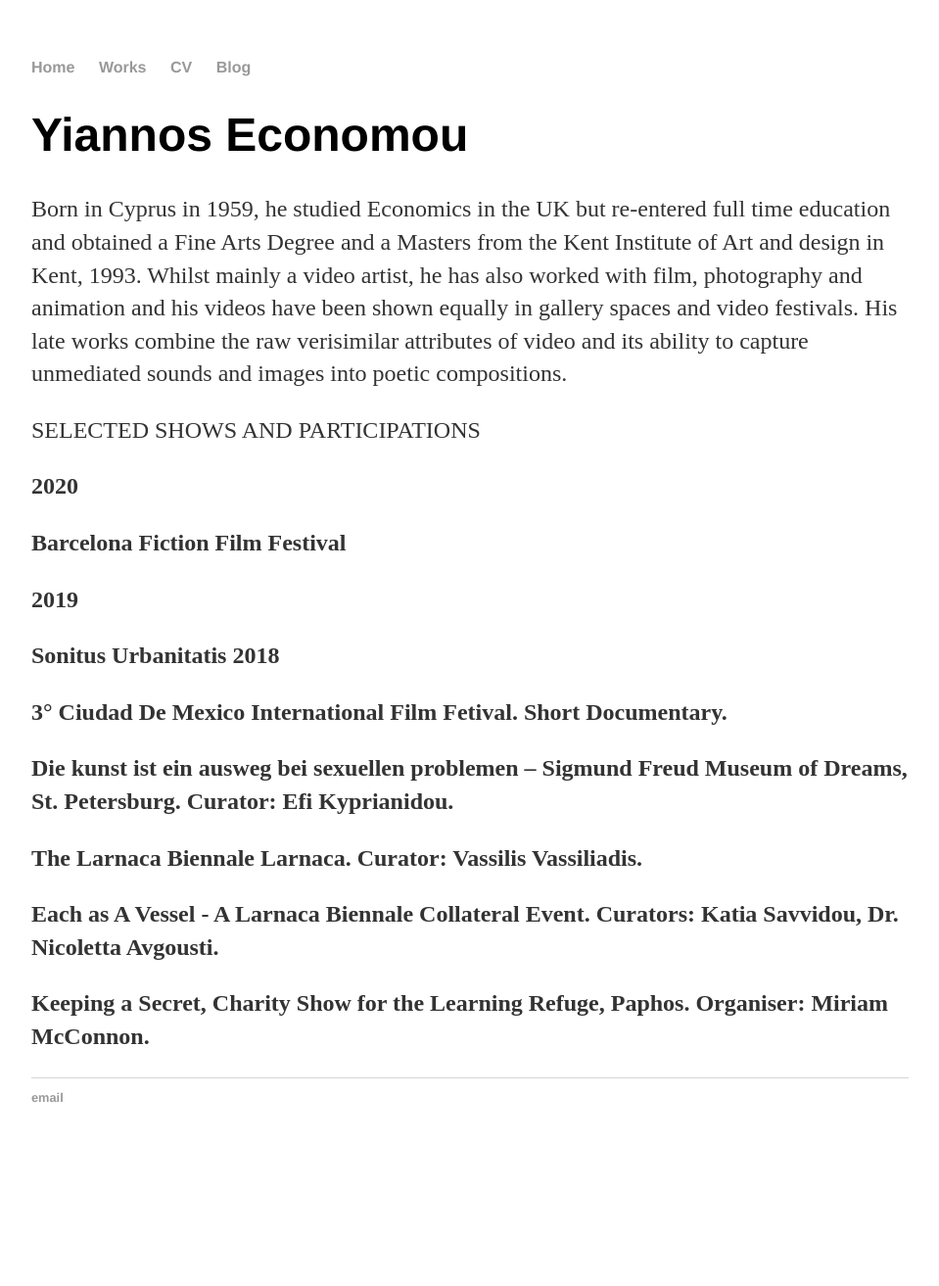
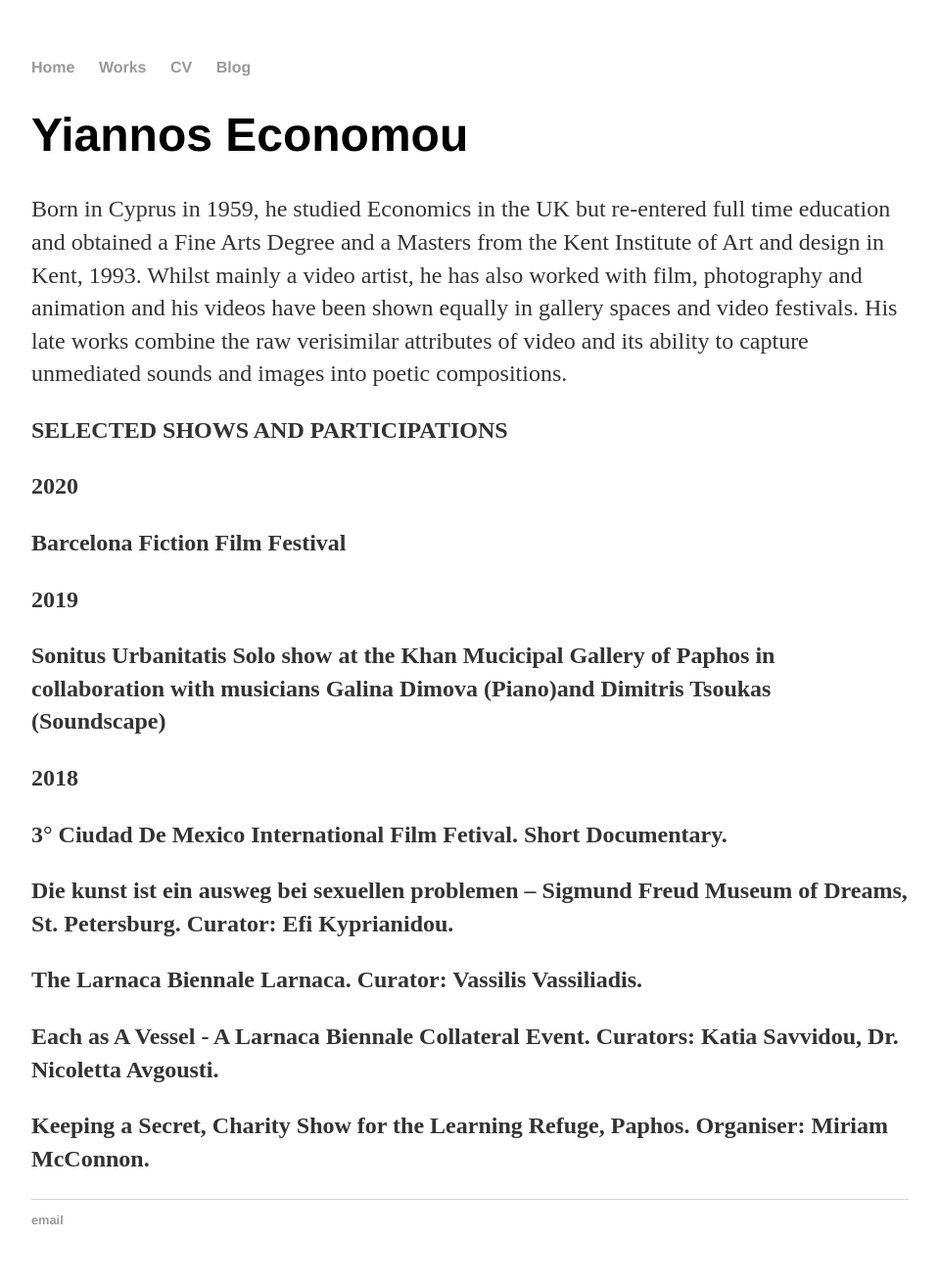
Before and after one commit to YiannosEconomou/Yiannos-E.net, a Jekyll site: the page built from cv.html, in a window 1280 px wide. Shown: the whole page at 98% size, without its empty margins (160-1119 px from the left). Built offline with Jekyll 4.4.1, drawn with Linux system fonts in a browser that asks for light colours; before the commit the page ends 1188 px from its top, so only the background shows below that.

Commit message:
Update cv.html

```diff
--- a/cv.html
+++ b/cv.html
@@ -10,15 +10,16 @@ title: Yiannos Economou, Video Artist
 		the Kent Institute of Art and design in Kent, 1993. Whilst mainly a video artist, he has also worked with film, photography and animation and his videos have been shown equally in gallery spaces and video festivals.
 		His late works combine the raw verisimilar attributes of video and its ability to capture unmediated sounds and images into poetic compositions.
 	<p>
-	<p> SELECTED SHOWS AND PARTICIPATIONS
+	<p> <b>SELECTED SHOWS AND PARTICIPATIONS
 	<p>
 	<p>
-		<strong>2020
+		<strong> <b>2020</b>
 	<p> Barcelona Fiction Film Festival
-	<p> <strong>2019
-	<p> <strong> Sonitus Urbanitatis
+	<p>
+	<p> <b>2019
+		<p> <b> Sonitus Urbanitatis </b> Solo show at the Khan Mucicipal Gallery of Paphos in collaboration with musicians Galina Dimova (Piano)and Dimitris Tsoukas (Soundscape)
 
-	<strong>2018
+	<p><strong>2018
 
 
 
```
